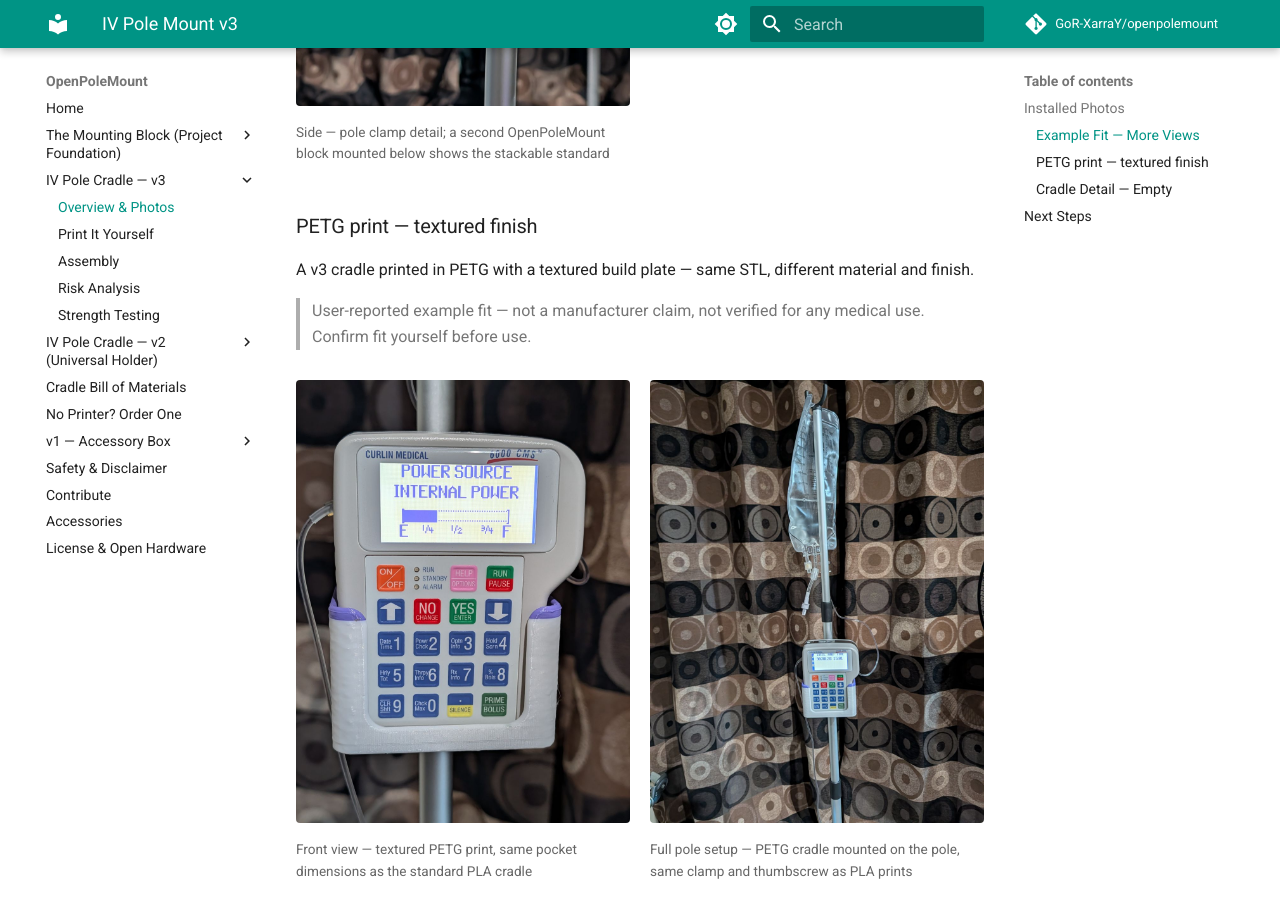
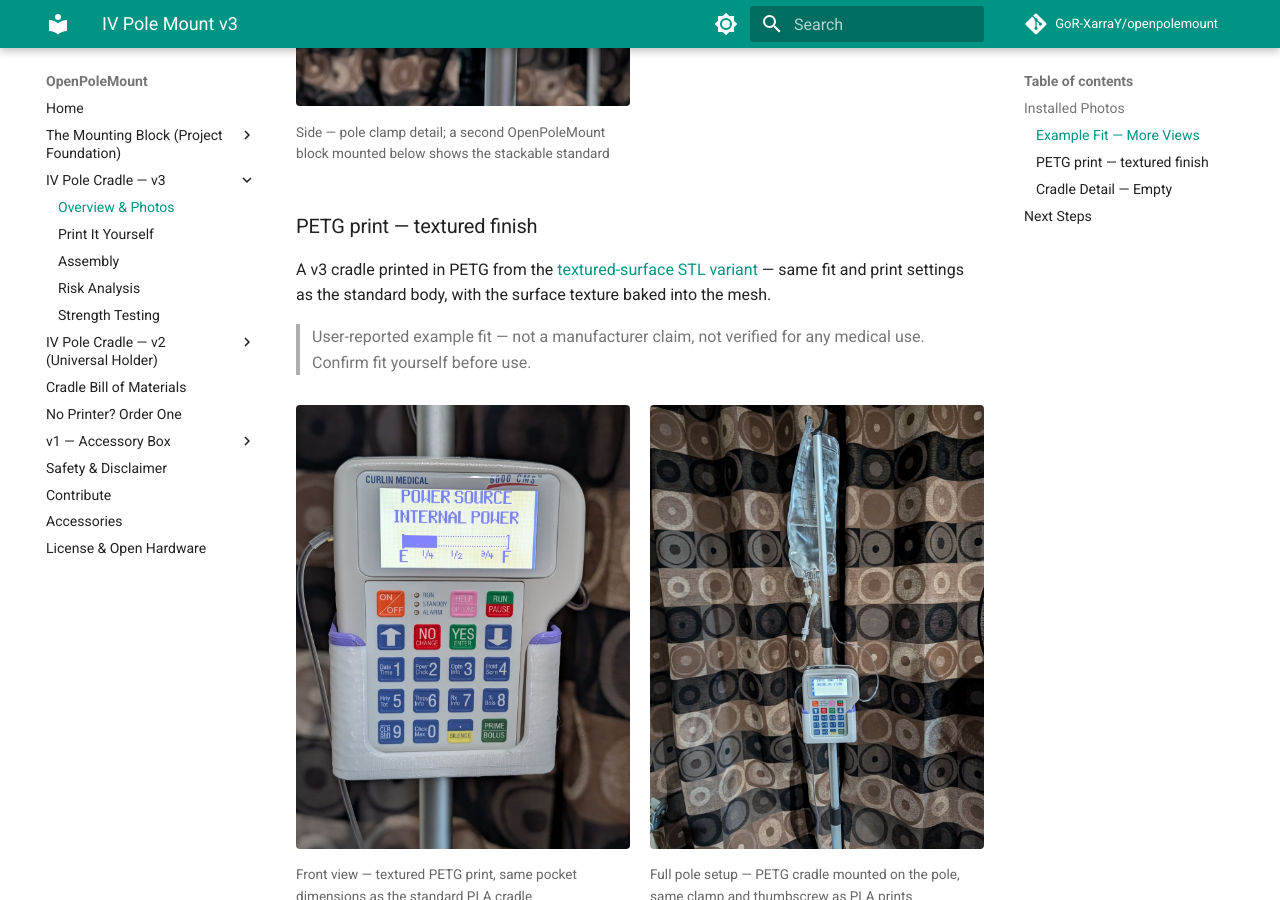
Before and after one commit to GoR-XarraY/openpolemount, an MkDocs documentation site: the page built from docs/iv-pole-v3/index.md, in a window 1280 px wide and 900 px high, scrolled down 3614 px. Built offline with MkDocs 1.6.1 and Material for MkDocs 9.7.7, drawn with Linux system fonts in a browser that asks for light colours; comment, search, counter and statistics services are not loaded.

Commit message:
docs: publish textured v3 STL variant; align site description with generic voice
The textured-surface v3 body George printed in PETG is now public as a
release asset (20 MB, kept out of the repo tree) and linked from the
print guide and the PETG gallery — whose intro also stops mis-crediting
the finish to a textured build plate; the texture is baked into the
mesh. Site meta description now matches the homepage's "home IV poles"
wording instead of "home healthcare", same as the GitHub repo
description updated alongside.

Co-Authored-By: Claude Fable 5 <noreply@anthropic.com>

```diff
--- a/docs/iv-pole-v3/index.md
+++ b/docs/iv-pole-v3/index.md
@@ -72,7 +72,7 @@ based on feedback from people using v2.**
 
 ### PETG print — textured finish
 
-A v3 cradle printed in PETG with a textured build plate — same STL, different material and finish.
+A v3 cradle printed in PETG from the [textured-surface STL variant](https://github.com/GoR-XarraY/openpolemount/releases/download/v3.0.0/OpenPoleMount_IV-Pole_v3_textured.stl) — same fit and print settings as the standard body, with the surface texture baked into the mesh.
 
 > User-reported example fit — not a manufacturer claim, not verified for any medical use. Confirm fit yourself before use.
 
--- a/mkdocs.yml
+++ b/mkdocs.yml
@@ -1,6 +1,6 @@
 site_name: OpenPoleMount
 site_url: https://openpolemount.com
-site_description: Open source 3D-printable IV pole mounting system for home healthcare
+site_description: Open-source 3D-printable universal equipment cradle and open mounting standard for home IV poles
 site_author: OpenPoleMount Contributors
 repo_url: https://github.com/GoR-XarraY/openpolemount
 repo_name: GoR-XarraY/openpolemount
```
Also changed, not shown: docs/iv-pole-v3/print-settings.md (+1 -0 lines).
